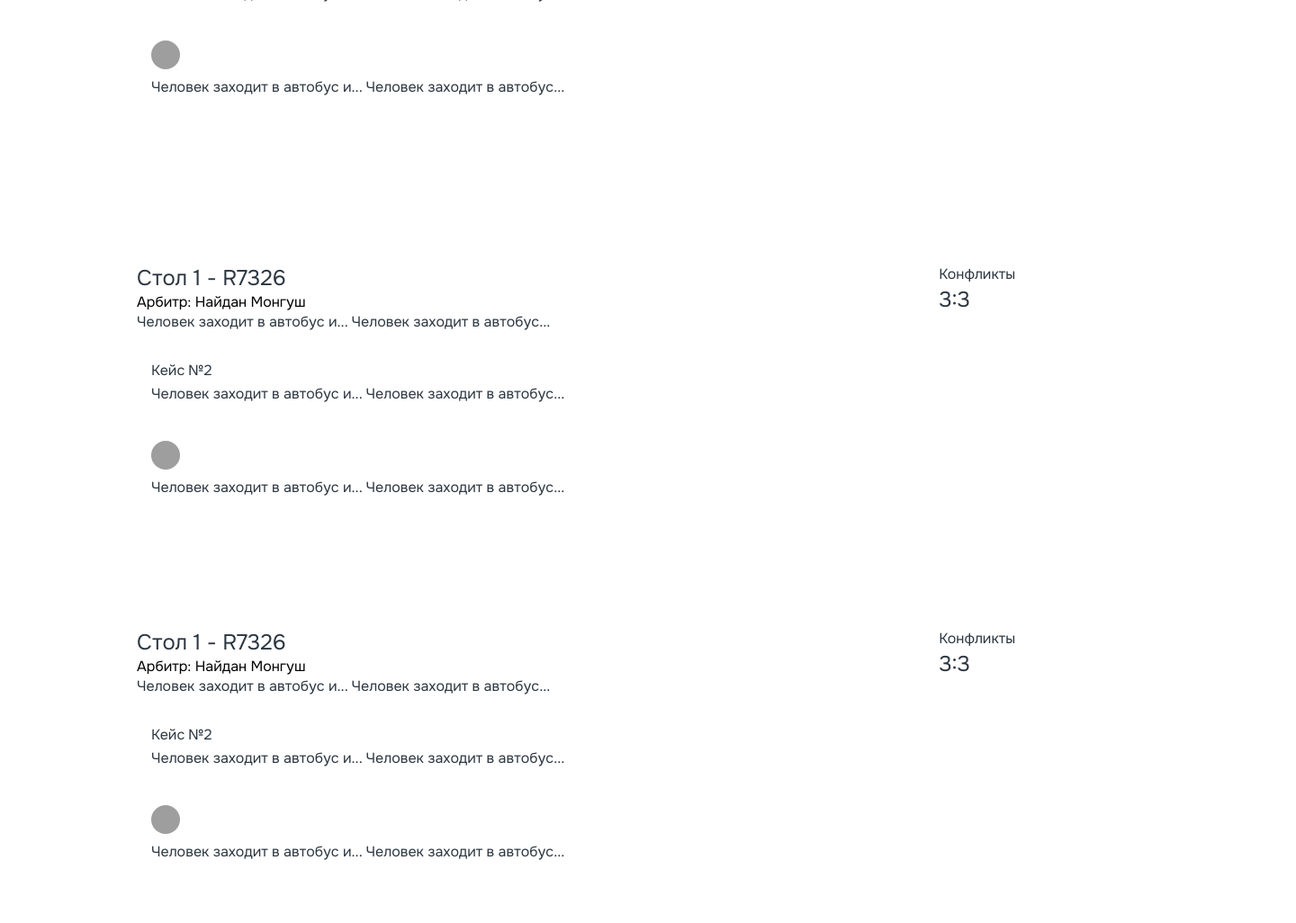
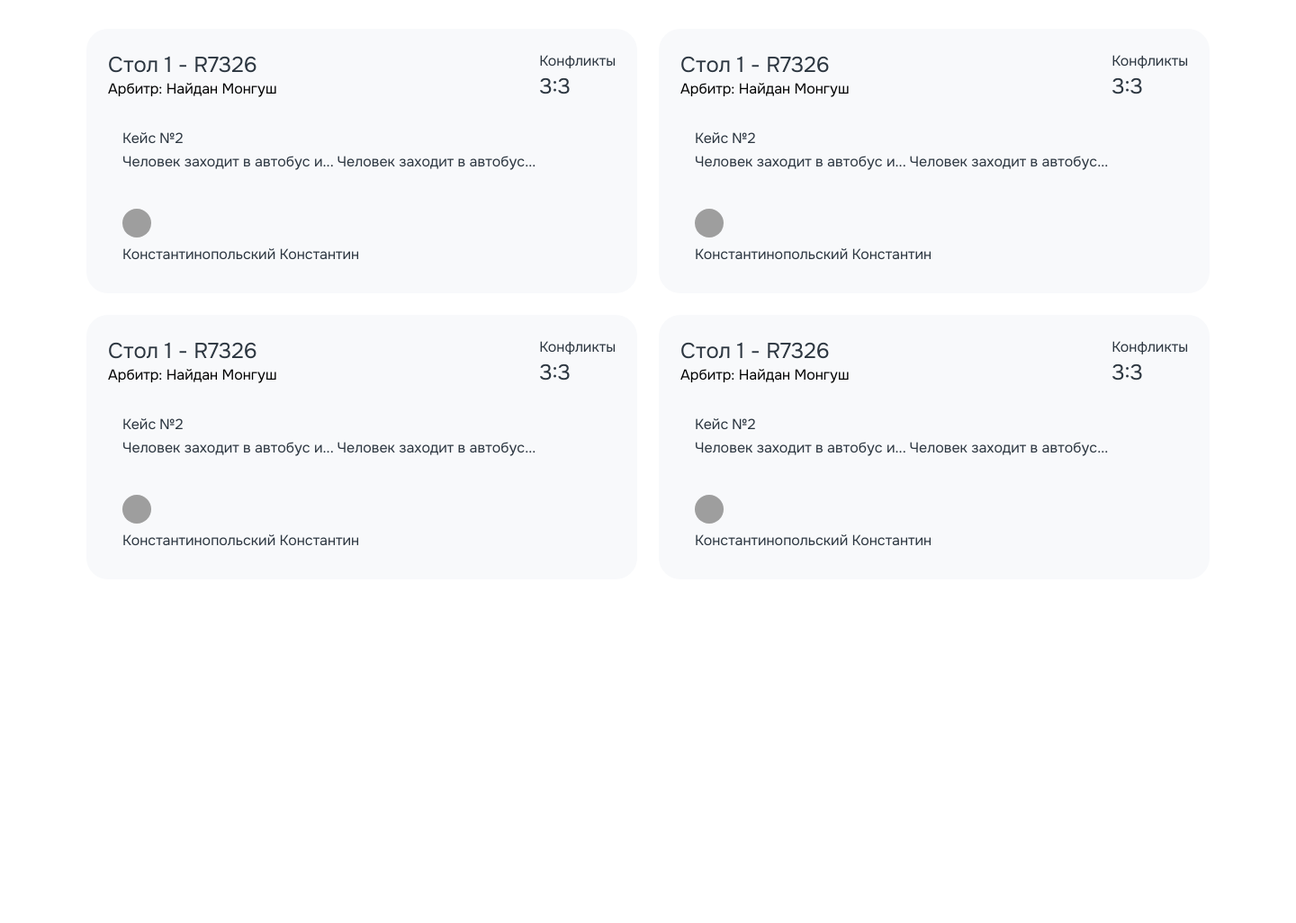
Before and after one commit to Ter-Martirosov/1, a plain HTML site: page index.html in a window 1280 px wide. Shown: the whole page at 90% size, 1440 px wide, since content can reach past the window. After the commit the page ends 866 px from the top, so only its background shows below. Drawn offline with Linux system fonts and the light colour scheme; grey boxes are pictures that could not be loaded.

Commit message:
Second commit

```diff
--- a/index.html
+++ b/index.html
@@ -19,8 +19,8 @@
                                     <div class="main__board-number">
                                         <h1 class="h1">Стол 1 - R7326</h1>
                                     </div>
-                                    <div class="main__board-referee">Арбитр: Найдан Монгуш
-                                        <p class="paragraph">Человек заходит в автобус и... Человек заходит в автобус... </p>
+                                    <div class="main__board-referee"
+                                        <p class="paragraph-names">Арбитр: Найдан Монгуш </p>
                                     </div>
                                 </div>
                                 <div class="main__title-content">
@@ -43,22 +43,18 @@
                             <div class="main__character">
                                 <div class="main__character-photo"></div>
                                 <div class="main__character-name">
-                                    <p class="paragraph">Человек заходит в автобус и... Человек заходит в автобус... </p>
+                                    <p class="paragraph-names">Константинопольский Константин</p>
                                 </div>
                             </div>
                         </div>
-                    </div>
-                </div>
-                <div class="main__box">
-                    <div class="main__boards">
                         <div class="main__board">
                             <div class="main__title">
                                 <div class="main__title-content">
                                     <div class="main__board-number">
                                         <h1 class="h1">Стол 1 - R7326</h1>
                                     </div>
-                                    <div class="main__board-referee">Арбитр: Найдан Монгуш
-                                        <p class="paragraph">Человек заходит в автобус и... Человек заходит в автобус... </p>
+                                    <div class="main__board-referee"
+                                        <p class="paragraph-names">Арбитр: Найдан Монгуш </p>
                                     </div>
                                 </div>
                                 <div class="main__title-content">
@@ -81,15 +77,11 @@
                             <div class="main__character">
                                 <div class="main__character-photo"></div>
                                 <div class="main__character-name">
-                                    <p class="paragraph">Человек заходит в автобус и... Человек заходит в автобус... </p>
+                                    <p class="paragraph-names">Константинопольский Константин</p>
                                 </div>
                             </div>
                         </div>
                     </div>
-                </div>
-            </div>
-            <div class="main__content">
-                <div class="main__box">
                     <div class="main__boards">
                         <div class="main__board">
                             <div class="main__title">
@@ -97,8 +89,8 @@
                                     <div class="main__board-number">
                                         <h1 class="h1">Стол 1 - R7326</h1>
                                     </div>
-                                    <div class="main__board-referee">Арбитр: Найдан Монгуш
-                                        <p class="paragraph">Человек заходит в автобус и... Человек заходит в автобус... </p>
+                                    <div class="main__board-referee"
+                                        <p class="paragraph-names">Арбитр: Найдан Монгуш </p>
                                     </div>
                                 </div>
                                 <div class="main__title-content">
@@ -121,22 +113,18 @@
                             <div class="main__character">
                                 <div class="main__character-photo"></div>
                                 <div class="main__character-name">
-                                    <p class="paragraph">Человек заходит в автобус и... Человек заходит в автобус... </p>
+                                    <p class="paragraph-names">Константинопольский Константин</p>
                                 </div>
                             </div>
                         </div>
-                    </div>
-                </div>
-                <div class="main__box">
-                    <div class="main__boards">
                         <div class="main__board">
                             <div class="main__title">
                                 <div class="main__title-content">
                                     <div class="main__board-number">
                                         <h1 class="h1">Стол 1 - R7326</h1>
                                     </div>
-                                    <div class="main__board-referee">Арбитр: Найдан Монгуш
-                                        <p class="paragraph">Человек заходит в автобус и... Человек заходит в автобус... </p>
+                                    <div class="main__board-referee"
+                                        <p class="paragraph-names">Арбитр: Найдан Монгуш </p>
                                     </div>
                                 </div>
                                 <div class="main__title-content">
@@ -159,7 +147,7 @@
                             <div class="main__character">
                                 <div class="main__character-photo"></div>
                                 <div class="main__character-name">
-                                    <p class="paragraph">Человек заходит в автобус и... Человек заходит в автобус... </p>
+                                    <p class="paragraph-names">Константинопольский Константин</p>
                                 </div>
                             </div>
                         </div>
--- a/scss/blocks/_main.scss
+++ b/scss/blocks/_main.scss
@@ -1,21 +1,16 @@
 .main {
     height: 600px;
     background: $white_main;
-    display: flex;
-    padding: 0px 64px 190px 64px;
-    justify-content: center;
-    align-items: center;
     &__content {
         display: flex;
-        padding: 32px;
-        flex-direction: column;
-        align-items: flex-start;
-        gap: 24px;
-        flex-shrink: 0;
-        align-self: stretch;
+        width: 1440px;
+        padding: 0px 64px 190px 64px;
+        justify-content: center;
+        align-items: center;
     }
     &__box {
         display: flex;
+        width: 1312px;
         padding: 32px;
         flex-direction: column;
         align-items: flex-start;
@@ -36,6 +31,8 @@
         align-items: flex-start;
         gap: 16px;
         flex: 1 0 0;
+        border-radius: 24px;
+        background: #F8F9FB;
     }
     &__title {
         display: flex;
--- a/scss/style.scss
+++ b/scss/style.scss
@@ -14,6 +14,6 @@
     font-family: Onest;
 }
 .container {
-    width: 1312px;
+    width: 1440px;
     margin: 0 auto;
 }
```
Also changed, not shown: css/style.min.css, 1 other file.
